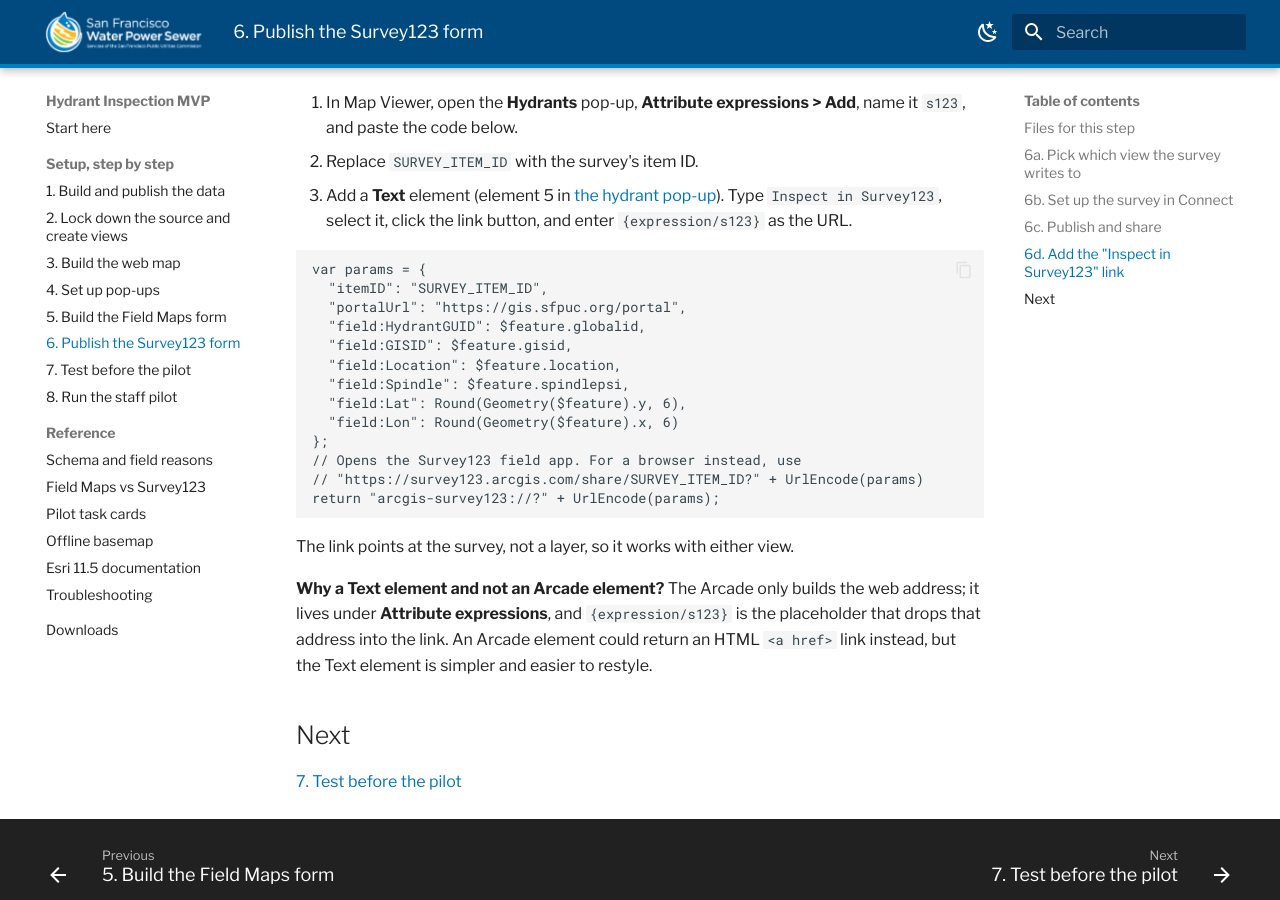
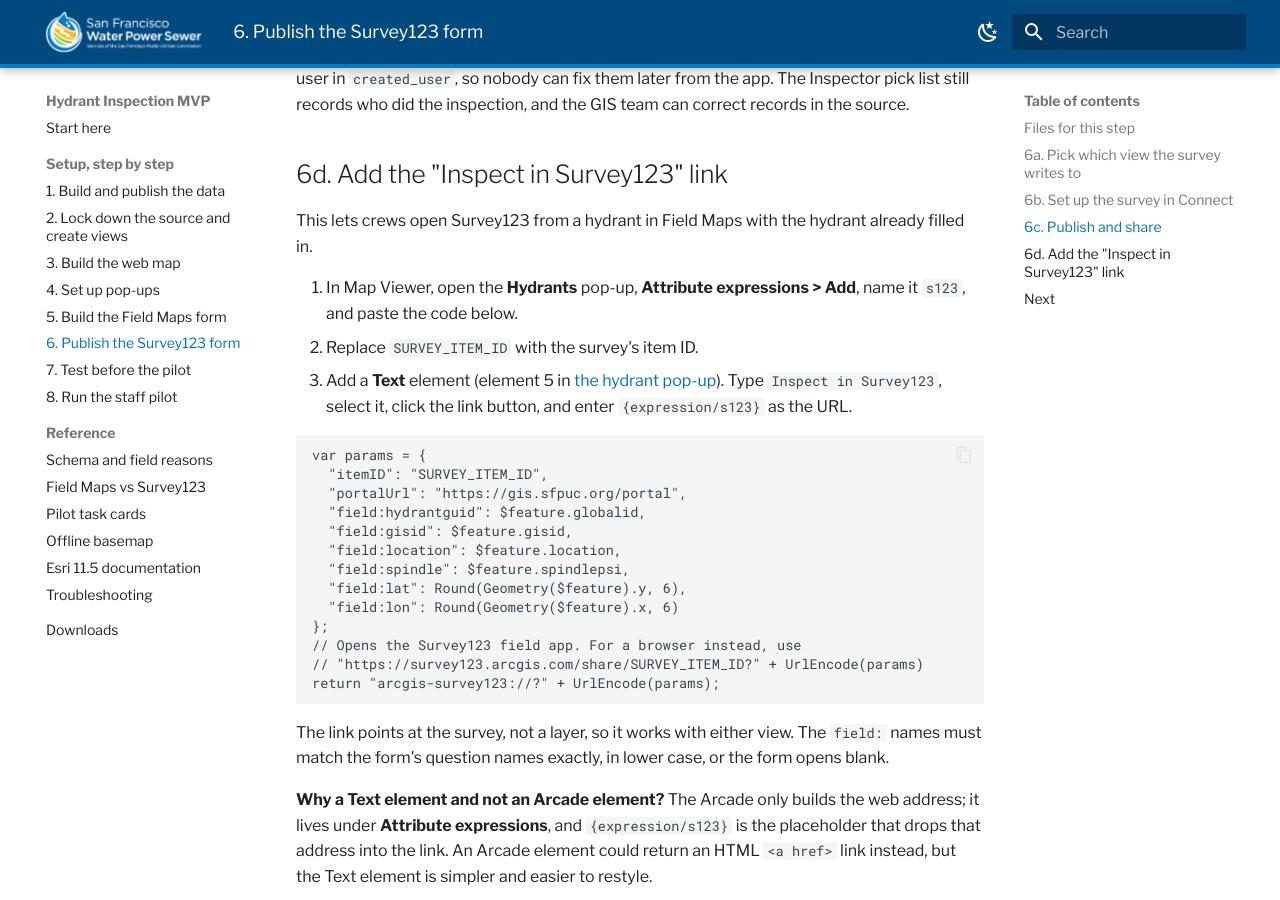
Before and after one commit to sstasio/sfpuc-hydrant-mvp, an MkDocs documentation site: the page built from docs/setup/06-survey123.md, in a window 1280 px wide and 900 px high, scrolled down 2048 px. Built offline with MkDocs 1.6.1 and Material for MkDocs 9.7.7, drawn with Linux system fonts in a browser that asks for light colours; some of the changed text lies outside the part shown.

Commit message:
Survey123: lower-case question names and explain merging into Connect's form
Connect's Feature service starter form is built on the Hydrants layer
with inspections as a repeat. Document replacing its survey and choices
sheets with ours, and lower-case question names and the pop-up link's
field: keys to match the portal's lower-cased fields.

Co-Authored-By: Claude Opus 5.5 (1M context) <noreply@anthropic.com>
Claude-Session: https://claude.ai/code/session_01WcX7gz835Uu2NoHiASCWjE

````diff
--- a/docs/setup/06-survey123.md
+++ b/docs/setup/06-survey123.md
@@ -23,10 +23,14 @@ Ask the portal admin whether the portal allows anonymous access to items. For th
 
 ## 6b. Set up the survey in Connect
 
-Sign in to Connect with `https://gis.sfpuc.org/portal`, then either:
+Sign in to Connect with `https://gis.sfpuc.org/portal`, then:
 
-- **Simplest:** **New Survey > Feature service**, pick the **view** (not the source), then paste in the survey, choices and settings rows from `HydrantInspection.xlsx`. The field names already match.
-- **Or** open `HydrantInspection.xlsx` directly and set `submission_url` on the settings sheet to the view's URL, ending at `FeatureServer` (no layer number). `submission_url` is blank on purpose. `form_id` must stay `HydrantInspections`.
+1. **New Survey > Feature service**, and pick the **view** (not the source). Connect builds a starter form from it.
+2. That starter form is built on the **Hydrants** layer, with inspections as a repeat inside it. Don't publish it as is: every submission would add a new hydrant point. Our form writes to the inspections table only and gets the hydrant from the pop-up link.
+3. In the new survey's folder, open Connect's `.xlsx` and replace its **survey** and **choices** sheets with the ones from `HydrantInspection.xlsx`.
+4. On its **settings** sheet, keep Connect's `submission_url` and `namespaces`, and copy in `form_title`, `form_id`, `instance_name`, `version` and `allow_choice_duplicates` from ours. `form_id` must be `HydrantInspections`, the table's name.
+
+Question names are all lower case, because the portal lower-cased the field names when it published the layer.
 
 **Appearance** (Connect > Settings > Appearance), in SFPUC colors:
 
@@ -56,19 +60,19 @@ This lets crews open Survey123 from a hydrant in Field Maps with the hydrant alr
 var params = {
   "itemID": "SURVEY_ITEM_ID",
   "portalUrl": "https://gis.sfpuc.org/portal",
-  "field:HydrantGUID": $feature.globalid,
-  "field:GISID": $feature.gisid,
-  "field:Location": $feature.location,
-  "field:Spindle": $feature.spindlepsi,
-  "field:Lat": Round(Geometry($feature).y, 6),
-  "field:Lon": Round(Geometry($feature).x, 6)
+  "field:hydrantguid": $feature.globalid,
+  "field:gisid": $feature.gisid,
+  "field:location": $feature.location,
+  "field:spindle": $feature.spindlepsi,
+  "field:lat": Round(Geometry($feature).y, 6),
+  "field:lon": Round(Geometry($feature).x, 6)
 };
 // Opens the Survey123 field app. For a browser instead, use
 // "https://survey123.arcgis.com/share/SURVEY_ITEM_ID?" + UrlEncode(params)
 return "arcgis-survey123://?" + UrlEncode(params);
 ```
 
-The link points at the survey, not a layer, so it works with either view.
+The link points at the survey, not a layer, so it works with either view. The `field:` names must match the form's question names exactly, in lower case, or the form opens blank.
 
 **Why a Text element and not an Arcade element?** The Arcade only builds the web address; it lives under **Attribute expressions**, and `{expression/s123}` is the placeholder that drops that address into the link. An Arcade element could return an HTML `<a href>` link instead, but the Text element is simpler and easier to restyle.
 
````
Also changed, not shown: docs/kit/build_xlsform.py (+21 -6 lines), 2 other files.
